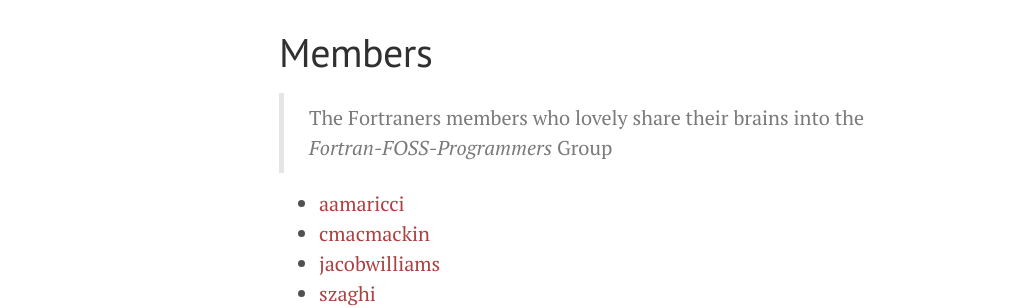
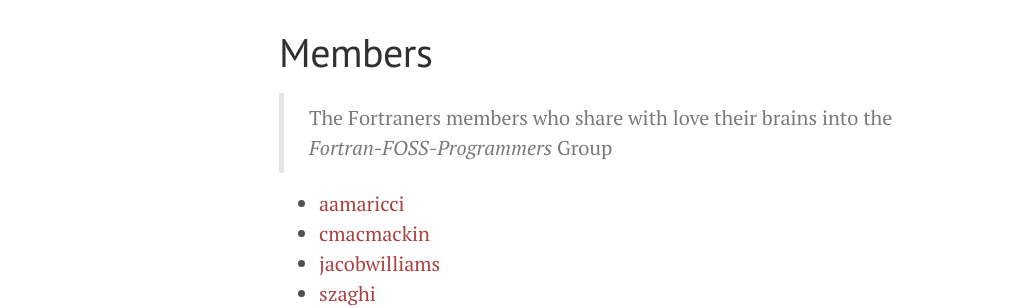
Before and after one commit to Fortran-FOSS-Programmers/Fortran-FOSS-Programmers.github.io, a Jekyll site: the page built from members.md, in a window 1280 px wide and 900 px high. Shown: the part 137-445 px from the top of the window, without its empty margins (1-1031 px from the left). Built offline with Jekyll 4.4.1, drawn with Linux system fonts in a browser that asks for light colours; Markdown is read by kramdown in place of the engine named in the settings.

Commit message:
correct type

```diff
--- a/members.md
+++ b/members.md
@@ -3,7 +3,7 @@ layout: page
 title: Members
 ---
 
-> The Fortraners members who lovely share their brains into the *Fortran-FOSS-Programmers* Group
+> The Fortraners members who share with love their brains into the *Fortran-FOSS-Programmers* Group
 
 + [aamaricci](#aamaricci)
 + [cmacmackin](#cmacmackin)
```
